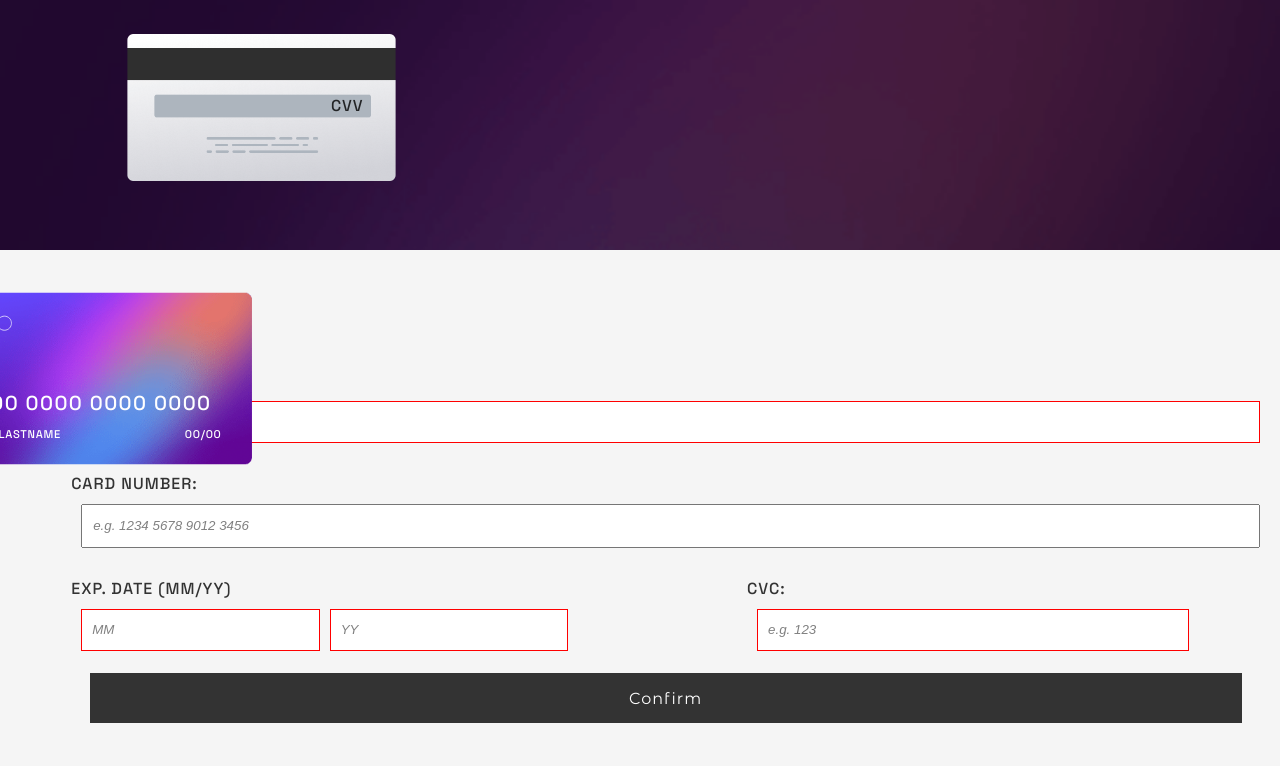
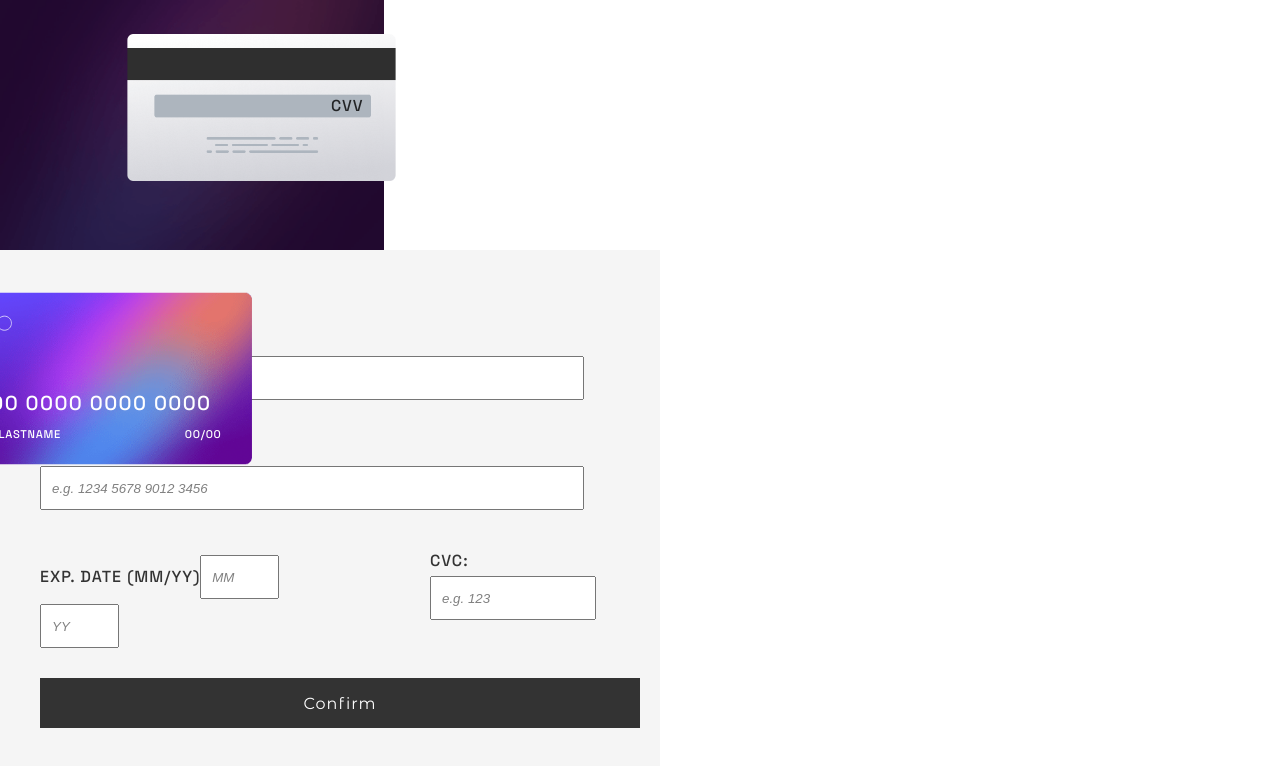
Before and after one commit to dansaround/frontend-interactive-card, a React (Vite) app: page / in a window 1280 px wide. Shown: the top 766 px of the page. Built offline with nearby package versions, Linux system fonts and the light colour scheme.

Commit message:
card component update

```diff
--- a/src/components/CardDeco/CardDeco.jsx
+++ b/src/components/CardDeco/CardDeco.jsx
@@ -1,7 +1,9 @@
 import "./CardDeco.css";
-
+// CardDeco is the main component
 function CardDeco({ cardContent }) {
+  // Get card number from props
   const cardNumber = cardContent.cardNumber || "0000000000000000";
+  // Format card number
   const formattedCardNumber = cardNumber.replace(/(.{4})/g, "$1 ");
 
   return (
@@ -11,7 +13,6 @@ function CardDeco({ cardContent }) {
           <span>{cardContent.cvc || "CVV"}</span>
         </div>
       </div>
-
       <div className="card-front">
         <div className="card-logo">
           <img src="src/assets/images/card-logo.svg" alt="" />
--- a/src/components/FormSide/FormSide.css
+++ b/src/components/FormSide/FormSide.css
@@ -1,4 +1,122 @@
 .form-side {
+  display: block;
+  height: 70vh;
+  width: auto;
+  padding-top: 50px;
+  background-color: whitesmoke;
+  padding-left: 20px;
+}
+
+.container {
+  display: flex;
+  flex-direction: column;
+  margin: 30px 20px;
+}
+
+.exp-cvc-container {
+  display: flex;
+  margin: 30px 20px;
+  justify-content: space-between;
+}
+
+.expiry-date-container {
+  margin: 0;
+  width: 50%;
+}
+
+.cvc-container {
+  margin: 0;
+  margin-right: 30px;
+  width: 30%;
+}
+
+.expiry-date-container input {
+  width: 25%;
+  margin-right: 30 px;
+}
+
+input {
+  height: 40px;
+  width: 90%;
+  margin-top: 5px;
+}
+
+input::placeholder {
+  color: gray;
+  font-style: italic;
+  padding: 10px;
+}
+
+label {
+  font-size: 1rem;
+  letter-spacing: 1px;
+  font-weight: 500;
+  color: #333;
+  margin-bottom: 10px;
+  font-family: "Space Grotesk";
+  text-transform: uppercase;
+}
+
+.button-area {
+  display: flex;
+  align-items: center;
+  justify-content: center;
+  margin: 30px 20px;
+}
+
+.button-primary {
+  margin: 0;
+  width: 100%;
+  height: 50px;
+  border: none;
+  background-color: #333;
+  color: white;
+  font-size: 1rem;
+  font-weight: 200;
+  letter-spacing: 1px;
+  font-family: "Montserrat Alternates";
+  text-transform: capitalize;
+}
+
+/* VALIDADORES */
+
+.error {
+  transition: height 0.3s ease-in-out;
+  font-size: 13px;
+  margin-top: 4px;
+  margin-bottom: 15px;
+  overflow: hidden;
+  height: 20px;
+  color: red;
+  transform: translateY(-10px);
+  margin: 0;
+}
+.info--hidden {
+  height: 0 !important;
+}
+
+.cardNumberError {
+  border: 1px solid red;
+}
+
+.cardNumerSuccess,
+.success {
+  border: 1px solid green;
+}
+
+/* MEDIA QUERIES DESKTOP */
+@media only screen and (min-width: 768px) {
+  .form-side {
+    display: flex;
+    width: 50%;
+    padding-top: 50px;
+    background-color: whitesmoke;
+    padding-left: 20px;
+  }
+}
+/* ////////////////////////////////////////////////////////////////////////////////////////////////////////////////////////////////////////////////////////////// */
+
+/* .form-side {
   display: block;
   height: 70vh;
   width: auto;
@@ -82,25 +200,6 @@ button {
   bottom: 0;
 }
 
-/* VALIDADORES */
-
-.cardNumberError {
-  border: 1px solid red;
-}
-
-.cardNumerSuccess {
-  border: 1px solid green;
-}
-
-.error {
-  border: 1px solid red;
-}
-
-.success {
-  border: 1px solid green;
-}
-
-/*
 ## Colors
 
 ### Primary
--- a/src/components/FormSide/FormSide.jsx
+++ b/src/components/FormSide/FormSide.jsx
@@ -45,45 +45,83 @@ function FormSide({ updateCardContent }) {
     }
   };
 
-  //   FUNCIONES PARA VALIDAR LOS INPUTS
+  //   CREA UNA FUNCION PARA VALIDAR TODOS LOS INPUTS
 
-  const validateCardholderName = () => {
-    if (cardholderName.length < 3) {
-      return "error";
+  const validateInputs = () => {
+    let cardholderNameInput = document.getElementById("cardholder-name");
+    let cardNumberInput = document.getElementById("card-number");
+    let expiryDateMonthInput = document.getElementById("expiry-date-month");
+    let expiryDateYearInput = document.getElementById("expiry-date-year");
+    let cvcInput = document.getElementById("cvc");
+
+    let cardholderNameInfo = cardholderNameInput.nextElementSibling;
+    let cardNumberInfo = cardNumberInput.nextElementSibling;
+    let expiryDateMonthInfo = expiryDateMonthInput.nextElementSibling;
+    let expiryDateYearInfo = expiryDateYearInput.nextElementSibling;
+    let cvcInfo = cvcInput.nextElementSibling;
+
+    //   VALIDACION PARA EL INPUT DEL NOMBRE DEL TITULAR
+
+    if (cardholderNameInput.value === "") {
+      cardholderNameInput.classList.add("error");
+      cardholderNameInfo.classList.remove("info--hidden");
+      cardholderNameInfo.textContent = "Please fill out this field";
     } else {
-      return "success";
+      cardholderNameInput.classList.remove("error");
+      cardholderNameInfo.classList.add("info--hidden");
+      cardholderNameInfo.textContent = "";
     }
-  };
 
-  const validateCardNumber = () => {
-    if (cardNumber.length < 16) {
-      return "error";
+    //   VALIDACION PARA EL INPUT DEL NUMERO DE TARJETA
+
+    if (cardNumberInput.value === "") {
+      cardNumberInput.classList.add("error");
+      cardNumberInfo.classList.remove("info--hidden");
+      cardNumberInfo.textContent = "Please fill out this field";
+    } else if (cardNumberError === "error") {
+      cardNumberInput.classList.add("error");
+      cardNumberInfo.classList.remove("info--hidden");
+      cardNumberInfo.textContent = "Please enter a valid card number";
     } else {
-      return "success";
+      cardNumberInput.classList.remove("error");
+      cardNumberInfo.classList.add("info--hidden");
+      cardNumberInfo.textContent = "";
     }
-  };
 
-  const validateExpiryDateMonth = () => {
-    if (expiryDateMonth.length < 2) {
-      return "error";
+    //   VALIDACION PARA EL INPUT DEL MES DE EXPIRACION
+
+    if (expiryDateMonthInput.value === "") {
+      expiryDateMonthInput.classList.add("error");
+      expiryDateMonthInfo.classList.remove("info--hidden");
+      expiryDateMonthInfo.textContent = "Please fill out this field";
     } else {
-      return "success";
+      expiryDateMonthInput.classList.remove("error");
+      expiryDateMonthInfo.classList.add("info--hidden");
+      expiryDateMonthInfo.textContent = "";
     }
-  };
 
-  const validateExpiryDateYear = () => {
-    if (expiryDateYear.length < 2) {
-      return "error";
+    //   VALIDACION PARA EL INPUT DEL AÑO DE EXPIRACION
+
+    if (expiryDateYearInput.value === "") {
+      expiryDateYearInput.classList.add("error");
+      expiryDateYearInfo.classList.remove("info--hidden");
+      expiryDateYearInfo.textContent = "Please fill out this field";
     } else {
-      return "success";
+      expiryDateYearInput.classList.remove("error");
+      expiryDateYearInfo.classList.add("info--hidden");
+      expiryDateYearInfo.textContent = "";
     }
-  };
 
-  const validateCvc = () => {
-    if (cvc.length < 3) {
-      return "error";
+    //   VALIDACION PARA EL INPUT DEL CVC
+
+    if (cvcInput.value === "") {
+      cvcInput.classList.add("error");
+      cvcInfo.classList.remove("info--hidden");
+      cvcInfo.textContent = "Please fill out this field";
     } else {
-      return "success";
+      cvcInput.classList.remove("error");
+      cvcInfo.classList.add("info--hidden");
+      cvcInfo.textContent = "";
     }
   };
 
@@ -101,86 +139,86 @@ function FormSide({ updateCardContent }) {
 
   return (
     <section className="form-side">
-      <form onSubmit={handleSubmit}>
-        <div className="cardholder-name-container">
-          <label htmlFor="cardholder-name">Cardholder Name:</label>
+      <form
+        onSubmit={() => {
+          handleSubmit(), validateInputs();
+        }}
+      >
+        <div className="container">
+          <label htmlFor="cardholder-name">
+            Cardholder Name:
             <input
               type="text"
               id="cardholder-name"
               name="cardholderName"
-            value={cardholderName}
               placeholder="e.g. Jane Appleseed"
               onChange={handleCardholderNameChange}
-            className={validateCardholderName()}
               required
             />
+          </label>
+          <p className="info--hidden" aria-live="polite"></p>
         </div>
 
-        <div className="card-number-container">
-          <label htmlFor="card-number">Card Number:</label>
+        <div className="container">
+          <label htmlFor="card-number">
+            Card Number:
             <input
               type="number"
               id="card-number"
               name="cardNumber"
-            value={cardNumber}
               placeholder="e.g. 1234 5678 9012 3456"
               onChange={handleCardNumberChange}
-            className={
-              cardNumberError === "error"
-                ? "cardNumberError"
-                : cardNumberError === "success"
-                ? "cardNumberSuccess"
-                : ""
-            }
               required
             />
+          </label>
+          <p className="info info--hidden" aria-live="polite"></p>
         </div>
 
         <div className="exp-cvc-container">
           <div className="expiry-date-container">
-            <label htmlFor="expiry-date">Exp. Date (MM/YY)</label>
+            <label htmlFor="expiry-date">
+              Exp. Date (MM/YY)
               <input
                 type="number"
                 id="expiry-date-month"
                 name="expiryDateMonth"
-              value={expiryDateMonth}
                 placeholder="MM"
                 onChange={handleExpiryDateMonthChange}
-              className={validateExpiryDateMonth()}
                 required
               />
               <input
                 type="number"
                 id="expiry-date-year"
                 name="expiryDateYear"
-              value={expiryDateYear}
                 placeholder="YY"
                 onChange={handleExpiryDateYearChange}
-              className={validateExpiryDateYear()}
                 required
               />
+            </label>
+            <p className="info info--hidden" aria-live="polite"></p>
           </div>
           <div className="cvc-container">
-            <label htmlFor="cvc">CVC:</label>
+            <label htmlFor="cvc">
+              CVC:
               <input
                 type="number"
                 id="cvc"
                 name="cvc"
-              value={cvc}
                 placeholder="e.g. 123"
                 onChange={handleCvcChange}
-              className={validateCvc()}
                 required
               />
+            </label>
+            <p className="info info--hidden" aria-live="polite"></p>
           </div>
         </div>
         <div className="button-area">
-          <button type="submit">Confirm</button>
+          <button type="submit" className="button-primary">
+            Confirm
+          </button>
         </div>
       </form>
     </section>
   );
 }
-(";");
-
 export default FormSide;
--- a/src/components/Header/Header.css
+++ b/src/components/Header/Header.css
@@ -5,3 +5,14 @@
   background-image: url("../../assets/images/bg-main-mobile.png");
   background-size: cover;
 }
+
+/* MEDIA QUERY DESKTOP */
+@media only screen and (min-width: 768px) {
+  .header {
+    width: 30%;
+    height: 250px;
+    position: relative;
+    background-image: url("../../assets/images/bg-main-mobile.png");
+    background-size: cover;
+  }
+}
```
Lines whose indentation alone changed are shown as unchanged.
